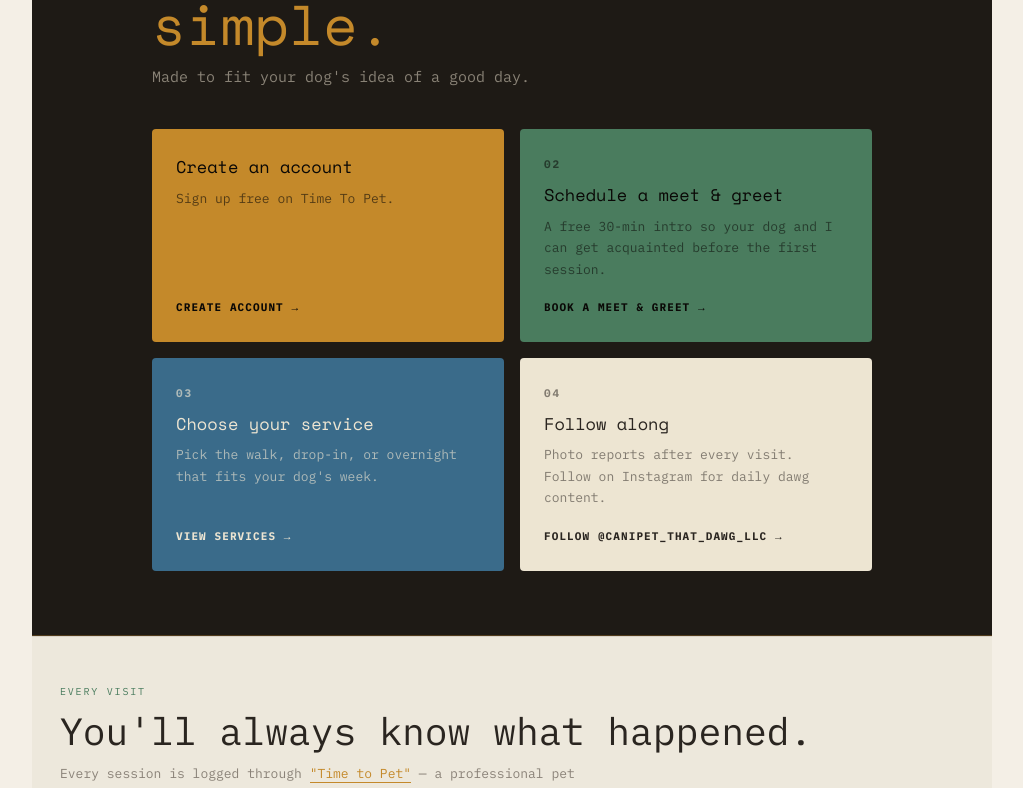
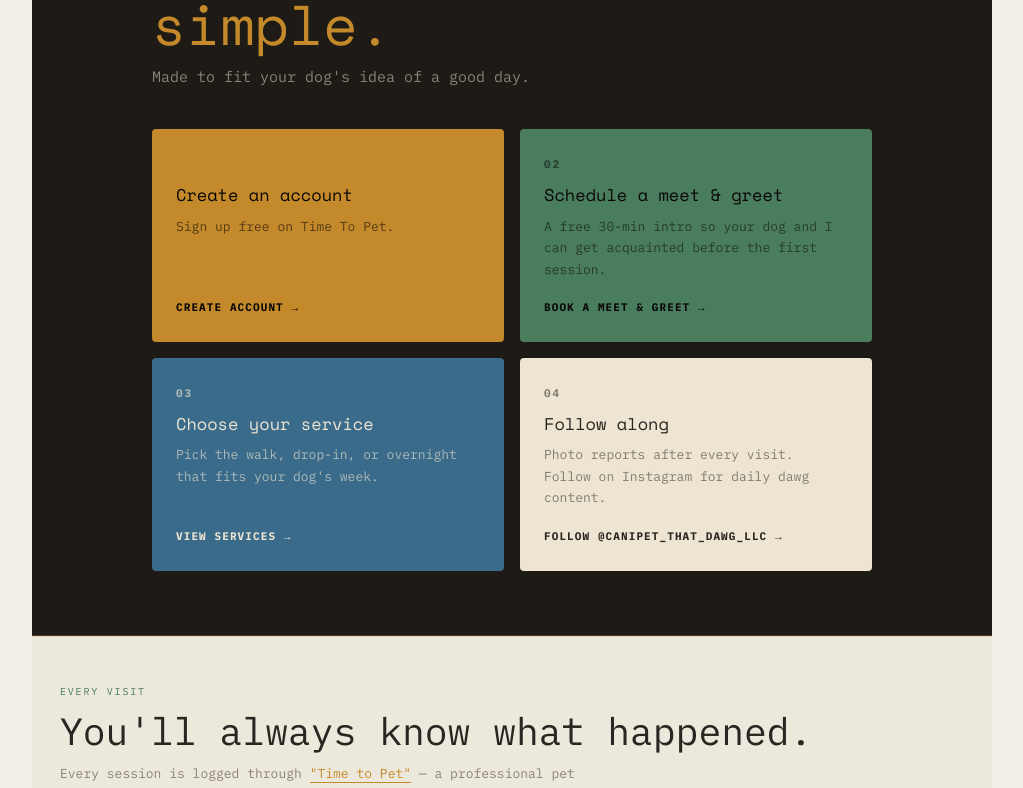
Before and after one commit to darkhorsedevloper/canipetthatdawg, a React (Vite) app: page / in a window 1280 px wide. Shown: the part 1706-2494 px from the top of the page, without its empty margins (128-1151 px from the left). Built offline with nearby package versions, Linux system fonts and the light colour scheme.

Commit message:
CTA — align card 01 title with others via consistent number row height
Co-Authored-By: Claude Sonnet 4.6 <noreply@anthropic.com>

```diff
--- a/src/components/CTA.jsx
+++ b/src/components/CTA.jsx
@@ -99,7 +99,6 @@ export default function CTA() {
                 cursor: 'pointer',
               }}
             >
-              {step.number && (
               <span style={{
                 fontSize: '11px',
                 fontFamily: "'IBM Plex Mono', monospace",
@@ -107,10 +106,11 @@ export default function CTA() {
                 color: step.subtext,
                 marginBottom: '14px',
                 fontWeight: 700,
+                display: 'block',
+                minHeight: '14px',
               }}>
                 {step.number}
               </span>
-              )}
               <p style={{
                 fontSize: '17px',
                 fontFamily: 'var(--serif)',
```
Lines whose indentation alone changed are shown as unchanged.
